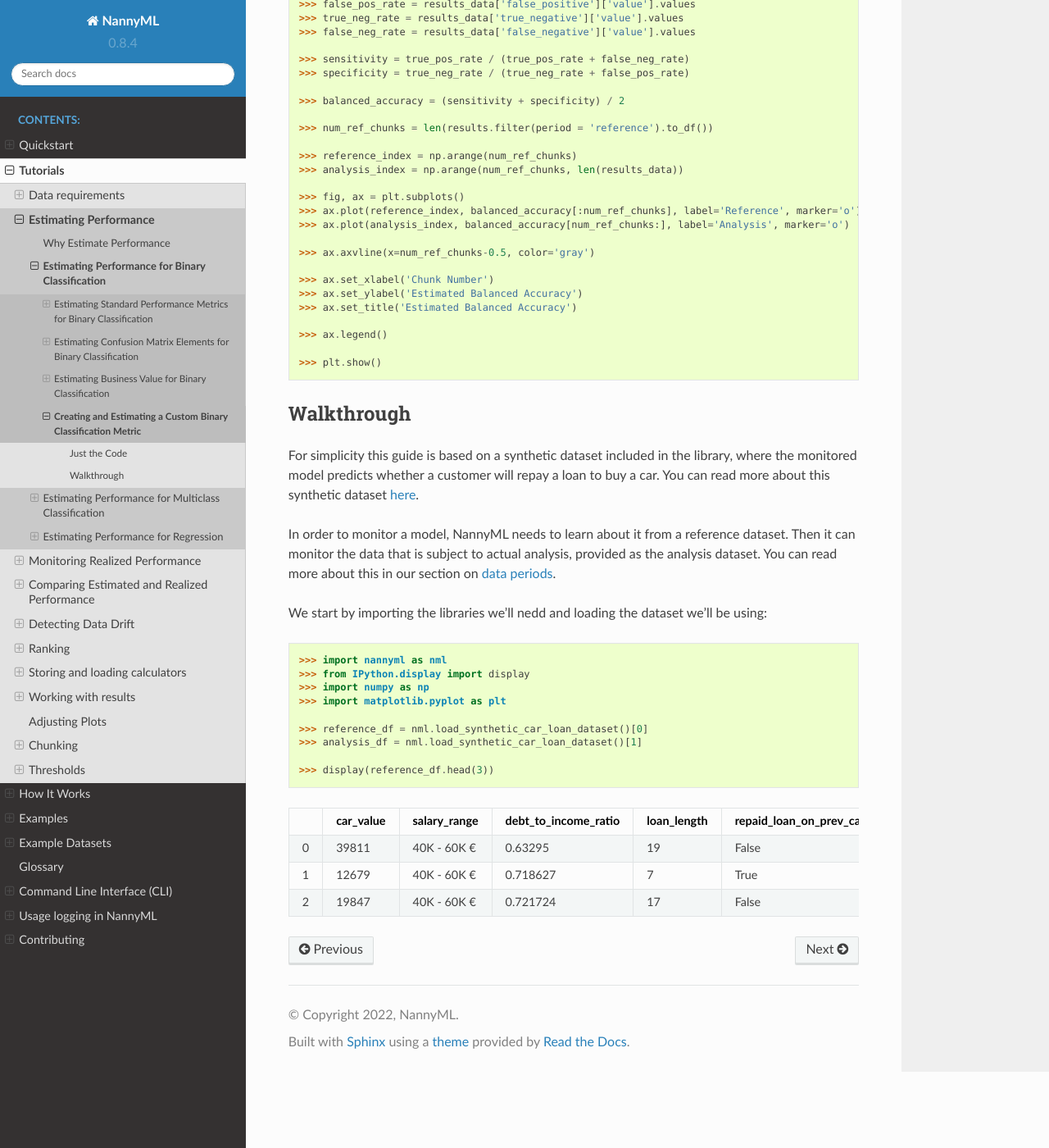
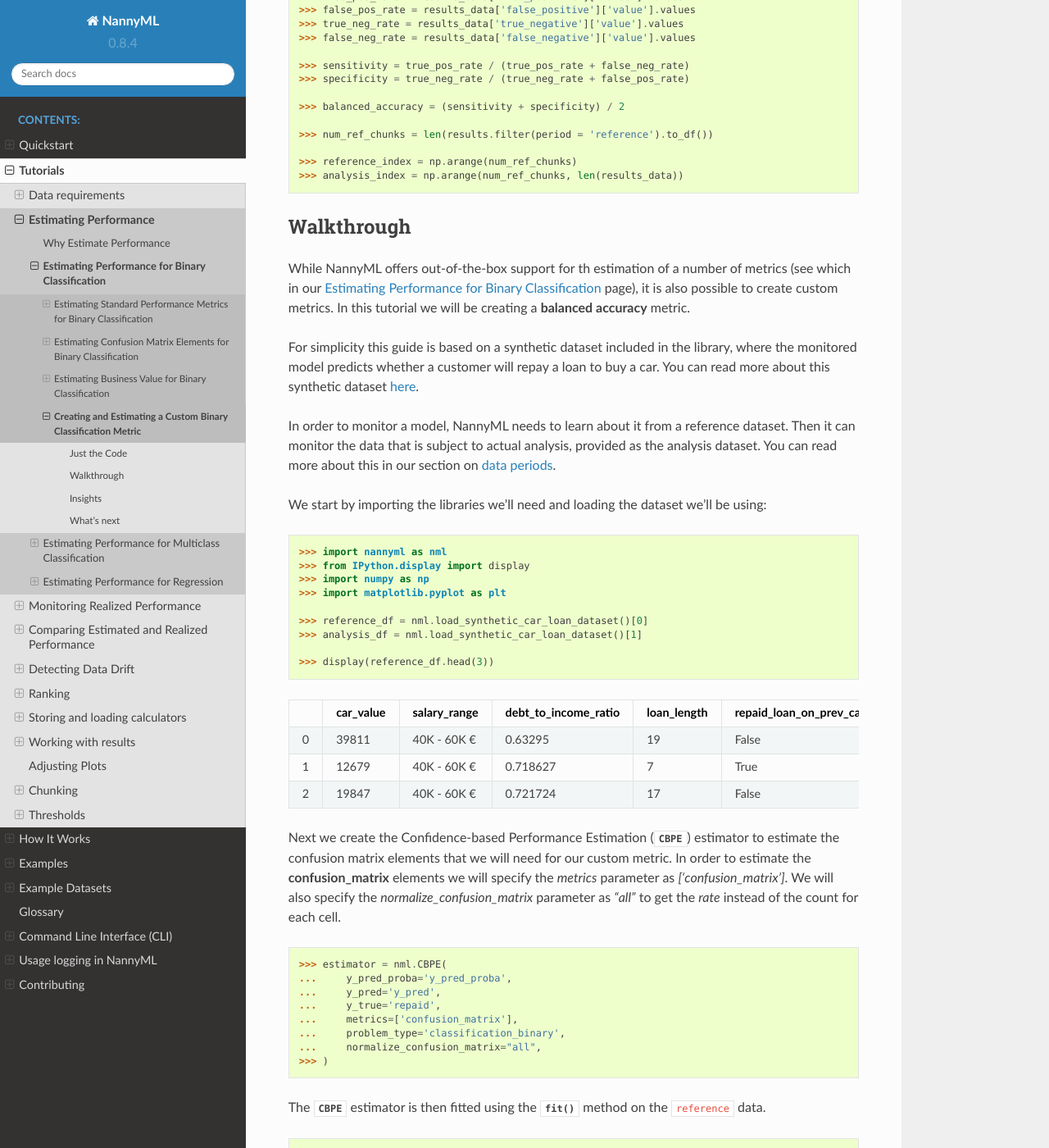
Before and after one commit to NannyML/nannyml, a Sphinx documentation site: the page built from docs/tutorials/performance_estimation/binary_performance_estimation/custom_metric_estimation.rst, in a window 1280 px wide and 1400 px high, scrolled down 859 px. Shown: the whole window at 82% size. Built offline with Sphinx 7.4.7 and the Read the Docs theme 2.0.0, drawn with Linux system fonts in a browser that asks for light colours; pages that are not in the unit, such as notebooks, are missing from menus; some of the changed text lies outside the part shown.

Commit message:
custom metric tutorial

```diff
--- a/docs/tutorials/performance_estimation/binary_performance_estimation/confusion_matrix_estimation.rst
+++ b/docs/tutorials/performance_estimation/binary_performance_estimation/confusion_matrix_estimation.rst
@@ -44,7 +44,7 @@
 
 Next we create the Confidence-based Performance Estimation
 (:class:`~nannyml.performance_estimation.confidence_based.cbpe.CBPE`)
-estimator and specify. To initialize an estimator that estimates the **confusion_matrix**, we specify the following
+estimator. To initialize an estimator that estimates the **confusion_matrix**, we specify the following
 parameters:
 
   - **y_pred_proba:** the name of the column in the reference data that
--- a/docs/tutorials/performance_estimation/binary_performance_estimation/custom_metric_estimation.rst
+++ b/docs/tutorials/performance_estimation/binary_performance_estimation/custom_metric_estimation.rst
@@ -3,8 +3,9 @@
 ========================================================================================
 Creating and Estimating a Custom Binary Classification Metric
 ========================================================================================
-This tutorial explains how to use NannyML to estimate the a custom metric based on :term:`confusion matrix<Confusion Matrix>` for binary classification
-models in the absence of target data. To find out how CBPE estimates performance, read the :ref:`explanation of Confidence-based
+This tutorial explains how to use NannyML to estimate a custom metric based on :term:`confusion matrix<Confusion Matrix>` for binary classification
+models in the absence of target data. In particular, we will be creating a **balanced accuracy** metric.
+To find out how CBPE estimates the confusion matrix components, read the :ref:`explanation of Confidence-based
 Performance Estimation<performance-estimation-deep-dive>`.
 
 .. _custom-metric-estimation-binary-just-the-code:
@@ -14,10 +15,13 @@
 
 .. nbimport::
     :path: ./example_notebooks/Tutorial - Creating and Estimating a Custom Metric - Binary Classification.ipynb
-    :cells: 1 3 4 5 6 8 9 10
+    :cells: 1 3 4 5 7 8 9
 
 Walkthrough
 --------------
+
+While NannyML offers out-of-the-box support for th estimation of a number of metrics (see which in our :ref:`binary-performance-estimation` page),
+it is also possible to create custom metrics. In this tutorial we will be creating a **balanced accuracy** metric.
 
 For simplicity this guide is based on a synthetic dataset included in the library, where the monitored model
 predicts whether a customer will repay a loan to buy a car.
@@ -26,7 +30,7 @@
 In order to monitor a model, NannyML needs to learn about it from a reference dataset. Then it can monitor the data that is subject to actual analysis, provided as the analysis dataset.
 You can read more about this in our section on :ref:`data periods<data-drift-periods>`.
 
-We start by importing the libraries we'll nedd and loading the dataset we'll be using:
+We start by importing the libraries we'll need and loading the dataset we'll be using:
 
 .. nbimport::
     :path: ./example_notebooks/Tutorial - Creating and Estimating a Custom Metric - Binary Classification.ipynb
@@ -35,3 +39,102 @@
 .. nbtable::
     :path: ./example_notebooks/Tutorial - Creating and Estimating a Custom Metric - Binary Classification.ipynb
     :cell: 2
+
+Next we create the Confidence-based Performance Estimation
+(:class:`~nannyml.performance_estimation.confidence_based.cbpe.CBPE`)
+estimator to estimate the confusion matrix elements that we will
+need for our custom metric. In order to estimate the **confusion_matrix**
+elements we will specify the `metrics` parameter as `['confusion_matrix']`.
+We will also specify the `normalize_confusion_matrix` parameter as `"all"`
+to get the *rate* instead of the count for each cell.
+
+.. nbimport::
+    :path: ./example_notebooks/Tutorial - Creating and Estimating a Custom Metric - Binary Classification.ipynb
+    :cells: 3
+
+The :class:`~nannyml.performance_estimation.confidence_based.cbpe.CBPE`
+estimator is then fitted using the
+:meth:`~nannyml.performance_estimation.confidence_based.cbpe.CBPE.fit` method on the ``reference`` data.
+
+.. nbimport::
+    :path: ./example_notebooks/Tutorial - Creating and Estimating a Custom Metric - Binary Classification.ipynb
+    :cells: 4
+
+The fitted ``estimator`` can be used to estimate performance on other data, for which performance cannot be calculated.
+Typically, this would be used on the latest production data where target is missing. In our example this is
+the ``analysis_df`` data.
+
+NannyML can then output a dataframe that contains all the results.
+
+.. nbimport::
+    :path: ./example_notebooks/Tutorial - Creating and Estimating a Custom Metric - Binary Classification.ipynb
+    :cells: 5
+
+.. nbtable::
+    :path: ./example_notebooks/Tutorial - Creating and Estimating a Custom Metric - Binary Classification.ipynb
+    :cell: 6
+
+From these results we will want the **value** for each component of the confusion matrix
+for each chunk of data. To do so, we simply index into the results dataframe as is done
+below:
+
+.. nbimport::
+    :path: ./example_notebooks/Tutorial - Creating and Estimating a Custom Metric - Binary Classification.ipynb
+    :cells: 7
+
+Now that we have these values, we can use them to calculate the **sensitivity**
+and **specificity** for each chunk of data. We can then use these values to calculate
+the **balanced accuracy** for each chunk of data.
+
+As a reminder, the balanced accuracy is defined as:
+
+.. math::
+    \text{balanced accuracy} = \frac{1}{2} \left( \text{sensitivity} + \text{specificity} \right)
+
+and the sensitivity and specificity are defined as:
+
+.. math::
+    \text{sensitivity} = \frac{TP}{TP + FN}
+
+.. math::
+    \text{specificity} = \frac{TN}{TN + FP}
+
+where :math:`TP` is the number of true positives, :math:`TN` is the number of true negatives,
+:math:`FP` is the number of false positives, and :math:`FN` is the number of false negatives.
+
+.. nbimport::
+    :path: ./example_notebooks/Tutorial - Creating and Estimating a Custom Metric - Binary Classification.ipynb
+    :cells: 8
+
+To distinguish between the balanced accuracy for the reference data and the analysis data,
+we can get the number of chunks in the reference data and analysis data and then use this to
+index the ``balanced_accuracy`` array.
+
+.. nbimport::
+    :path: ./example_notebooks/Tutorial - Creating and Estimating a Custom Metric - Binary Classification.ipynb
+    :cells: 9
+
+We can now plot the results to check for any performance changes in the analysis data compared to the reference data.
+
+.. nbimport::
+    :path: ./example_notebooks/Tutorial - Creating and Estimating a Custom Metric - Binary Classification.ipynb
+    :cells: 10
+
+.. image:: ../../../_static/tutorials/performance_estimation/binary/tutorial-custom-metric-estimation-binary-car-loan-analysis-with-ref.svg
+
+Insights
+--------
+
+After reviewing the performance estimation results, we should be able to see any indications of performance change that
+NannyML has detected based upon the model's inputs and outputs alone.
+
+
+What's next
+-----------
+
+The :ref:`Data Drift<data-drift>` functionality can help us to understand whether data drift is causing the performance problem.
+When the target values become    available they can be :ref:`compared with the estimated
+results<compare_estimated_and_realized_performance>`.
+
+You can learn more about the Confidence Based Performance Estimation and its limitations in the
+:ref:`How it Works page<performance-estimation-deep-dive>`.
```
Also changed, not shown: docs/_static/tutorials/performance_estimation/binary/tutorial-custom-metric-estimation-binary-car-loan-analysis-with-ref.svg, docs/example_notebooks/Tutorial - Creating and Estimating a Custom Metric - Binary Classification.ipynb.
